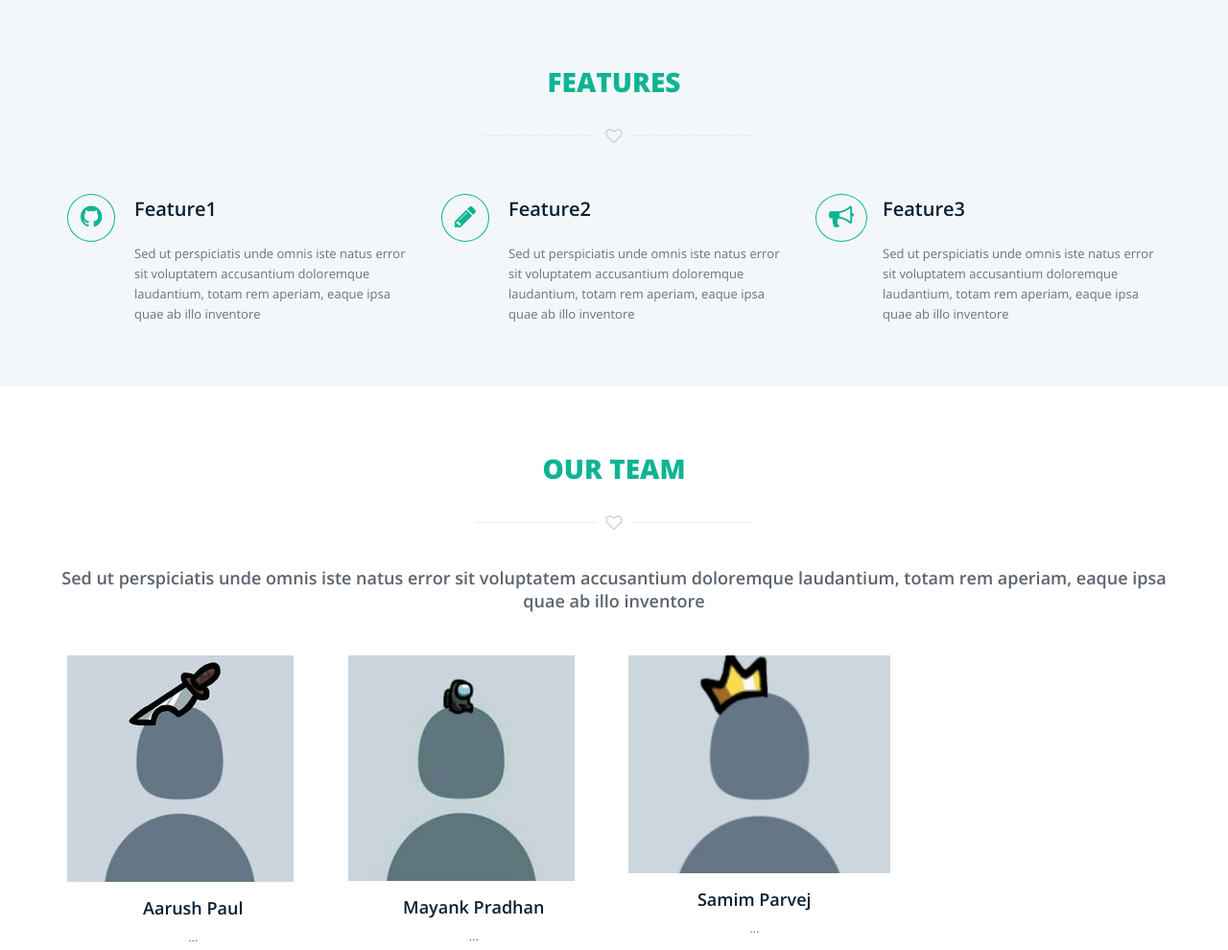
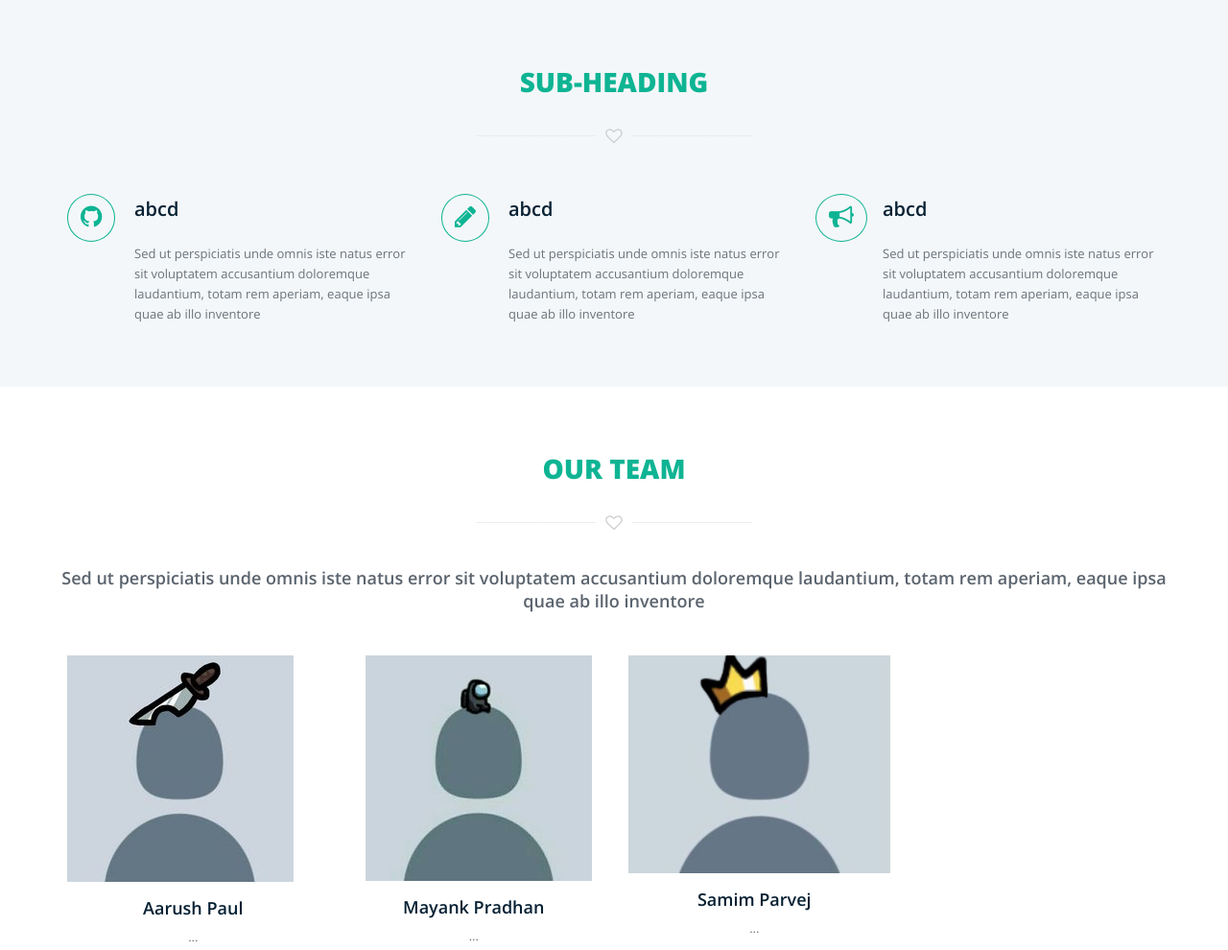
Before and after one commit to aarush-paul/creakeapk-development, a plain HTML site: page project/index.html in a window 1280 px wide. Shown: the part 800-1790 px from the top of the page at 96% size. Drawn offline with nearby package versions, Linux system fonts and the light colour scheme; some packages are replaced by stand-ins of ours; a script that the page names is missing.

Commit message:
Update index.html

```diff
--- a/project/index.html
+++ b/project/index.html
@@ -157,7 +157,7 @@
         ==================================== -->
 
     <!--
-        Features
+        Sub-Heading
         ==================================== -->
 
     <section id="features" class="features">
@@ -165,7 +165,7 @@
             <div class="row">
 
                 <div class="sec-title text-center mb50 wow bounceInDown animated" data-wow-duration="500ms">
-                    <h2>Features</h2>
+                    <h2>Sub-Heading</h2>
                     <div class="devider"><i class="fa fa-heart-o fa-lg"></i></div>
                 </div>
 
@@ -177,7 +177,7 @@
                         </div>
 
                         <div class="service-desc">
-                            <h3>Feature1</h3>
+                            <h3>abcd</h3>
                             <p>Sed ut perspiciatis unde omnis iste natus error sit voluptatem accusantium doloremque
                                 laudantium, totam rem aperiam, eaque ipsa quae ab illo inventore</p>
                         </div>
@@ -193,7 +193,7 @@
                         </div>
 
                         <div class="service-desc">
-                            <h3>Feature2</h3>
+                            <h3>abcd</h3>
                             <p>Sed ut perspiciatis unde omnis iste natus error sit voluptatem accusantium doloremque
                                 laudantium, totam rem aperiam, eaque ipsa quae ab illo inventore</p>
                         </div>
@@ -209,7 +209,7 @@
                         </div>
 
                         <div class="service-desc">
-                            <h3>Feature3</h3>
+                            <h3>abcd</h3>
                             <p>Sed ut perspiciatis unde omnis iste natus error sit voluptatem accusantium doloremque
                                 laudantium, totam rem aperiam, eaque ipsa quae ab illo inventore</p>
                         </div>
@@ -222,7 +222,7 @@
     </section>
 
     <!--
-        End Features
+        End Sub-Heading
         ==================================== -->
     <!--
         Meet Our Team
@@ -245,7 +245,7 @@
                 <!-- single member -->
                 <figure class="team-member col-md-3 col-sm-6 col-xs-12 text-center wow fadeInUp animated"
                     data-wow-duration="500ms">
-                    <div class="member-thumb">
+                    <div class="member-thumb" align="left">
                         <img src="img/team/member1.jpeg" alt="Team Member" class="img-responsive">
                         <figcaption class="overlay">
                             <h5>voluptatem quia voluptas </h5>
@@ -265,7 +265,7 @@
                 <!-- single member -->
                 <figure class="team-member col-md-3 col-sm-6 col-xs-12 text-center wow fadeInUp animated"
                     data-wow-duration="500ms" data-wow-delay="300ms">
-                    <div class="member-thumb">
+                    <div class="member-thumb" align="center">
                         <img src="img/team/member2.jpeg" alt="Team Member" class="img-responsive">
                         <figcaption class="overlay">
                             <h5>voluptatem quia voluptas </h5>
@@ -285,7 +285,7 @@
                 <!-- single member -->
                 <figure class="team-member col-md-3 col-sm-6 col-xs-12 text-center wow fadeInUp animated"
                     data-wow-duration="500ms" data-wow-delay="600ms">
-                    <div class="member-thumb">
+                    <div class="member-thumb" align="right">
                         <img src="img/team/member3.jpeg" alt="Team Member" class="img-responsive">
                         <figcaption class="overlay">
                             <h5>voluptatem quia voluptas </h5>
```
